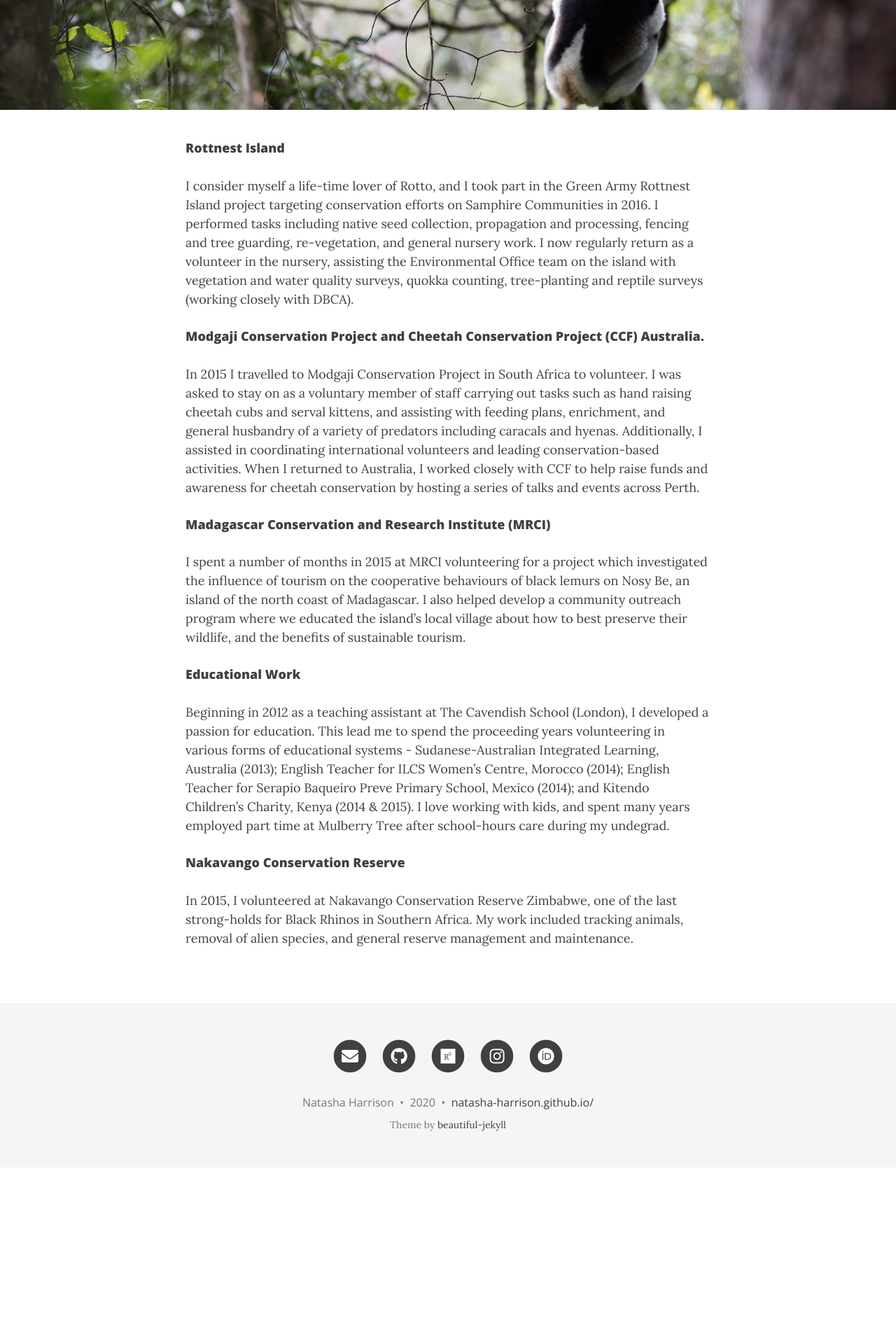
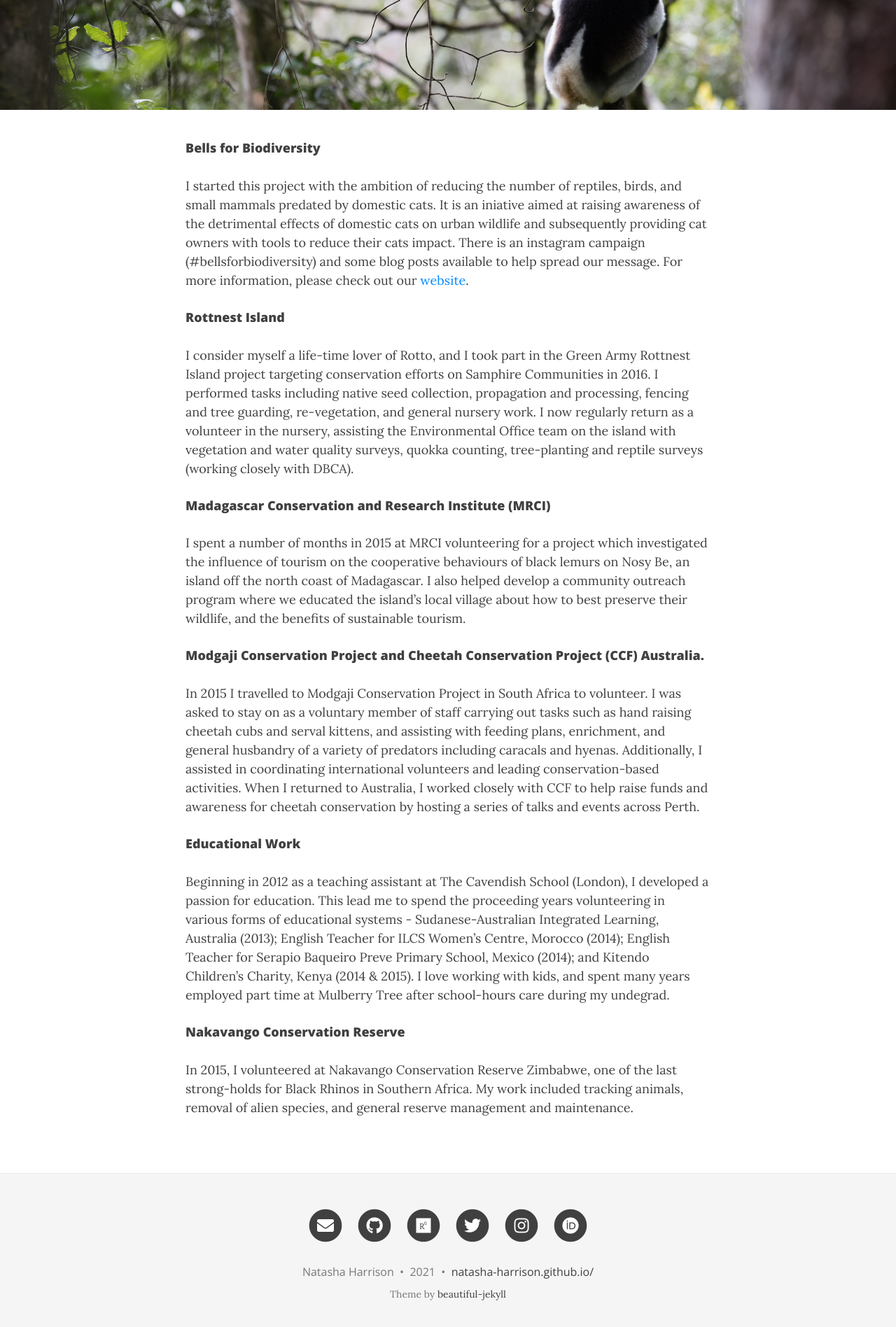
Before and after one commit to natasha-harrison/natasha-harrison.github.io, a plain HTML site: page outreach/index.html in a window 1280 px wide. Shown: the part 332-2228 px from the top of the page at 70% size. Before the commit the page ends 2000 px from the top, so only its background shows below. Drawn offline with nearby package versions, Linux system fonts and the light colour scheme.

Commit message:
phd update

```diff
--- a/outreach/index.html
+++ b/outreach/index.html
@@ -62,7 +62,7 @@
 
 
 
-  <meta property="og:description" content="#### Rottnest Island I consider myself a life-time lover of Rotto, and I took part in the Green Army Rottnest Island project targeting conservation efforts on Samphire Communities in 2016. I performed tasks including native seed collection, propagation and processing, fencing and tree guarding, re-vegetation, and general nursery work. I...">
+  <meta property="og:description" content="#### Bells for Biodiversity I started this project with the ambition of reducing the number of reptiles, birds, and small mammals predated by domestic cats. It is an iniative aimed at raising awareness of the detrimental effects of domestic cats on urban wildlife and subsequently providing cat owners with tools...">
 
 
 
@@ -88,7 +88,7 @@
 
 
 
-  <meta name="twitter:description" content="#### Rottnest Island I consider myself a life-time lover of Rotto, and I took part in the Green Army Rottnest Island project targeting conservation efforts on Samphire Communities in 2016. I performed tasks including native seed collection, propagation and processing, fencing and tree guarding, re-vegetation, and general nursery work. I...">
+  <meta name="twitter:description" content="#### Bells for Biodiversity I started this project with the ambition of reducing the number of reptiles, birds, and small mammals predated by domestic cats. It is an iniative aimed at raising awareness of the detrimental effects of domestic cats on urban wildlife and subsequently providing cat owners with tools...">
 
 
 
@@ -196,14 +196,17 @@
 <div class="container" role="main">
   <div class="row">
     <div class="col-lg-8 col-lg-offset-2 col-md-10 col-md-offset-1">
-      <h4 id="rottnest-island">Rottnest Island</h4>
+      <h4 id="bells-for-biodiversity">Bells for Biodiversity</h4>
+<p>I started this project with the ambition of reducing the number of reptiles, birds, and small mammals predated by domestic cats. It is an iniative aimed at raising awareness of the detrimental effects of domestic cats on urban wildlife and subsequently providing cat owners with tools to reduce their cats impact. There is an instagram campaign (#bellsforbiodiversity) and some blog posts available to help spread our message. For more information, please check out our <a href="http://www.bellsforbiodiversity.wordpress.com/">website</a>.</p>
+
+<h4 id="rottnest-island">Rottnest Island</h4>
 <p>I consider myself a life-time lover of Rotto, and I took part in the Green Army Rottnest Island project targeting conservation efforts on Samphire Communities in 2016. I performed tasks including native seed collection, propagation and processing, fencing and tree guarding, re-vegetation, and general nursery work. I now regularly return as a volunteer in the nursery, assisting the Environmental Office team on the island with vegetation and water quality surveys, quokka counting, tree-planting and reptile surveys (working closely with DBCA).</p>
+
+<h4 id="madagascar-conservation-and-research-institute-mrci">Madagascar Conservation and Research Institute (MRCI)</h4>
+<p>I spent a number of months in 2015 at MRCI volunteering for a project which investigated the influence of tourism on the cooperative behaviours of black lemurs on Nosy Be, an island off the north coast of Madagascar. I also helped develop a community outreach program where we educated the island’s local village about how to best preserve their wildlife, and the benefits of sustainable tourism.</p>
 
 <h4 id="modgaji-conservation-project-and-cheetah-conservation-project-ccf-australia">Modgaji Conservation Project and Cheetah Conservation Project (CCF) Australia.</h4>
 <p>In 2015 I travelled to Modgaji Conservation Project in South Africa to volunteer. I was asked to stay on as a voluntary member of staff carrying out tasks such as hand raising cheetah cubs and serval kittens, and assisting with feeding plans, enrichment, and general husbandry of a variety of predators including caracals and hyenas. Additionally, I assisted in coordinating international volunteers and leading conservation-based activities. When I returned to Australia, I worked closely with CCF to help raise funds and awareness for cheetah conservation by hosting a series of talks and events across Perth.</p>
-
-<h4 id="madagascar-conservation-and-research-institute-mrci">Madagascar Conservation and Research Institute (MRCI)</h4>
-<p>I spent a number of months in 2015 at MRCI volunteering for a project which investigated the influence of tourism on the cooperative behaviours of black lemurs on Nosy Be, an island of the north coast of Madagascar. I also helped develop a community outreach program where we educated the island’s local village about how to best preserve their wildlife, and the benefits of sustainable tourism.</p>
 
 <h4 id="educational-work">Educational Work</h4>
 <p>Beginning in 2012 as a teaching assistant at The Cavendish School (London), I developed a passion for education. This lead me to spend the proceeding years volunteering in various forms of educational systems - Sudanese-Australian Integrated Learning, Australia (2013); English Teacher for ILCS Women’s Centre, Morocco (2014); English Teacher for Serapio Baqueiro Preve Primary School, Mexico (2014); and Kitendo Children’s Charity, Kenya (2014 &amp; 2015). I love working with kids, and spent many years employed part time at Mulberry Tree after school-hours care during my undegrad.</p>
@@ -240,6 +243,12 @@
                 </span>
                 <span class="sr-only">ResearchGate</span>
               </a>
+            </li><li><a href="https://twitter.com/tash_harro" title="Twitter"><span class="fa-stack fa-lg" aria-hidden="true">
+                  <i class="fas fa-circle fa-stack-2x"></i>
+                  <i class="fab fa-twitter fa-stack-1x fa-inverse"></i>
+                </span>
+                <span class="sr-only">Twitter</span>
+              </a>
             </li><li><a href="https://www.instagram.com/tashhaz" title="Instagram"><span class="fa-stack fa-lg" aria-hidden="true">
                   <i class="fas fa-circle fa-stack-2x"></i>
                   <i class="fab fa-instagram fa-stack-1x fa-inverse"></i>
@@ -256,7 +265,7 @@
       <p class="copyright text-muted">
       Natasha Harrison
       &nbsp;&bull;&nbsp;
-      2020
+      2021
 
 
       &nbsp;&bull;&nbsp;
```
Also changed, not shown: 404.html (+7 -1 lines), aboutme/index.html (+8 -2 lines), command_notes/index.html (+7 -1 lines), index.html (+7 -1 lines), research/index.html (+15 -6 lines), tags/index.html (+7 -1 lines).
